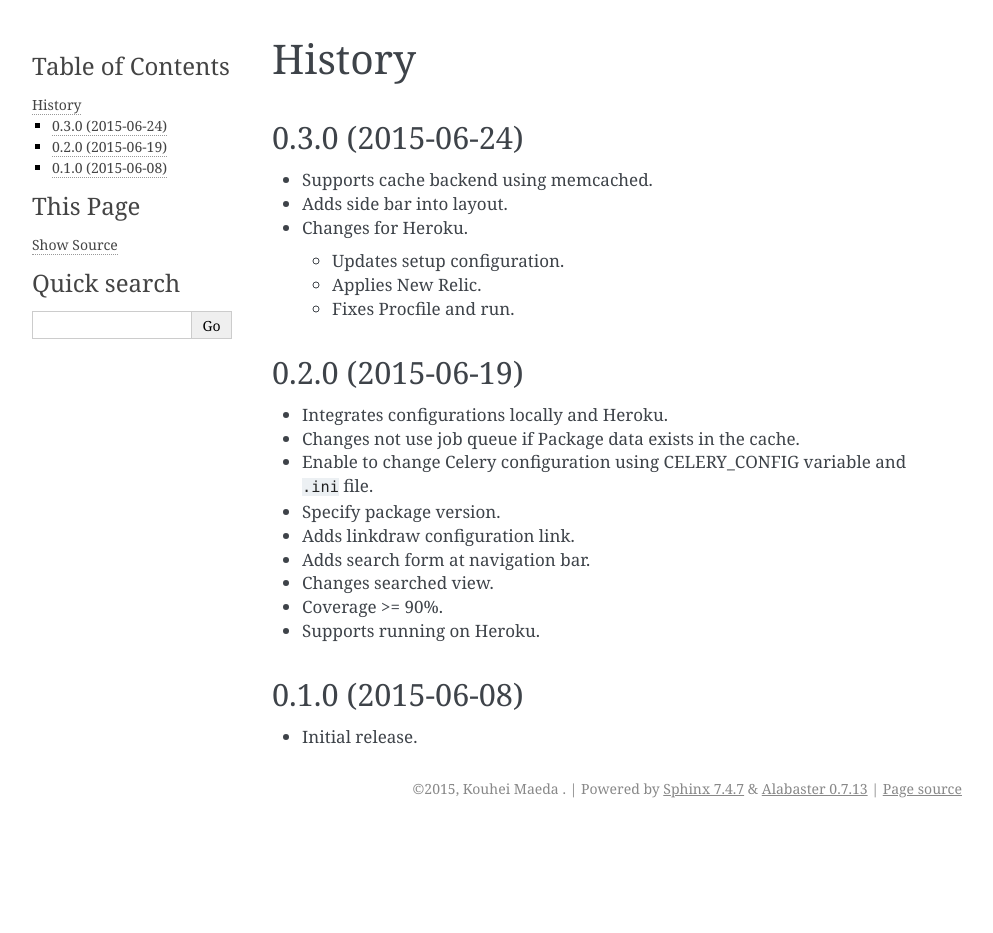
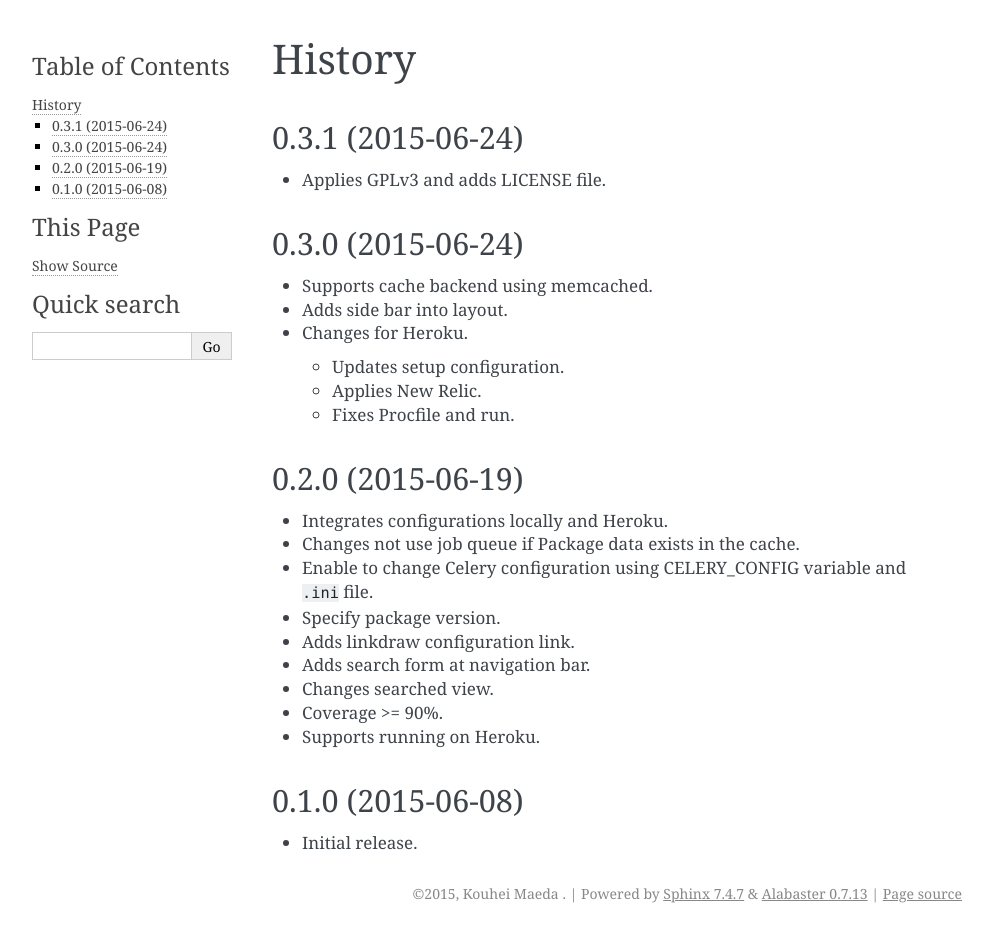
Before and after one commit to mkouhei/pgraph, a Sphinx documentation site: the page built from docs/source/HISTORY.rst, in a window 1280 px wide. Shown: the whole page, without its empty margins (148-1141 px from the left). Built offline with Sphinx 7.4.7, drawn with Linux system fonts in a browser that asks for light colours; before the commit the page ends 900 px from its top, so only the background shows below that.

Commit message:
Bump version.
Signed-off-by: Kouhei Maeda <mkouhei@palmtb.net>

```diff
--- a/docs/source/HISTORY.rst
+++ b/docs/source/HISTORY.rst
@@ -1,5 +1,10 @@
 History
 =======
+
+0.3.1 (2015-06-24)
+------------------
+
+* Applies GPLv3 and adds LICENSE file.
 
 0.3.0 (2015-06-24)
 ------------------
--- a/pgraph/__init__.py
+++ b/pgraph/__init__.py
@@ -4,6 +4,6 @@
 __project__ = 'pgraph'
 __author__ = 'Kouhei Maeda'
 __email__ = 'mkouhei@palmtb.net'
-__version__ = '0.3.0'
+__version__ = '0.3.1'
 __repo__ = 'https://github.com/mkouhei/pgraph'
 READTHEDOCS = 'http://pgraph.readthedocs.org'
```
